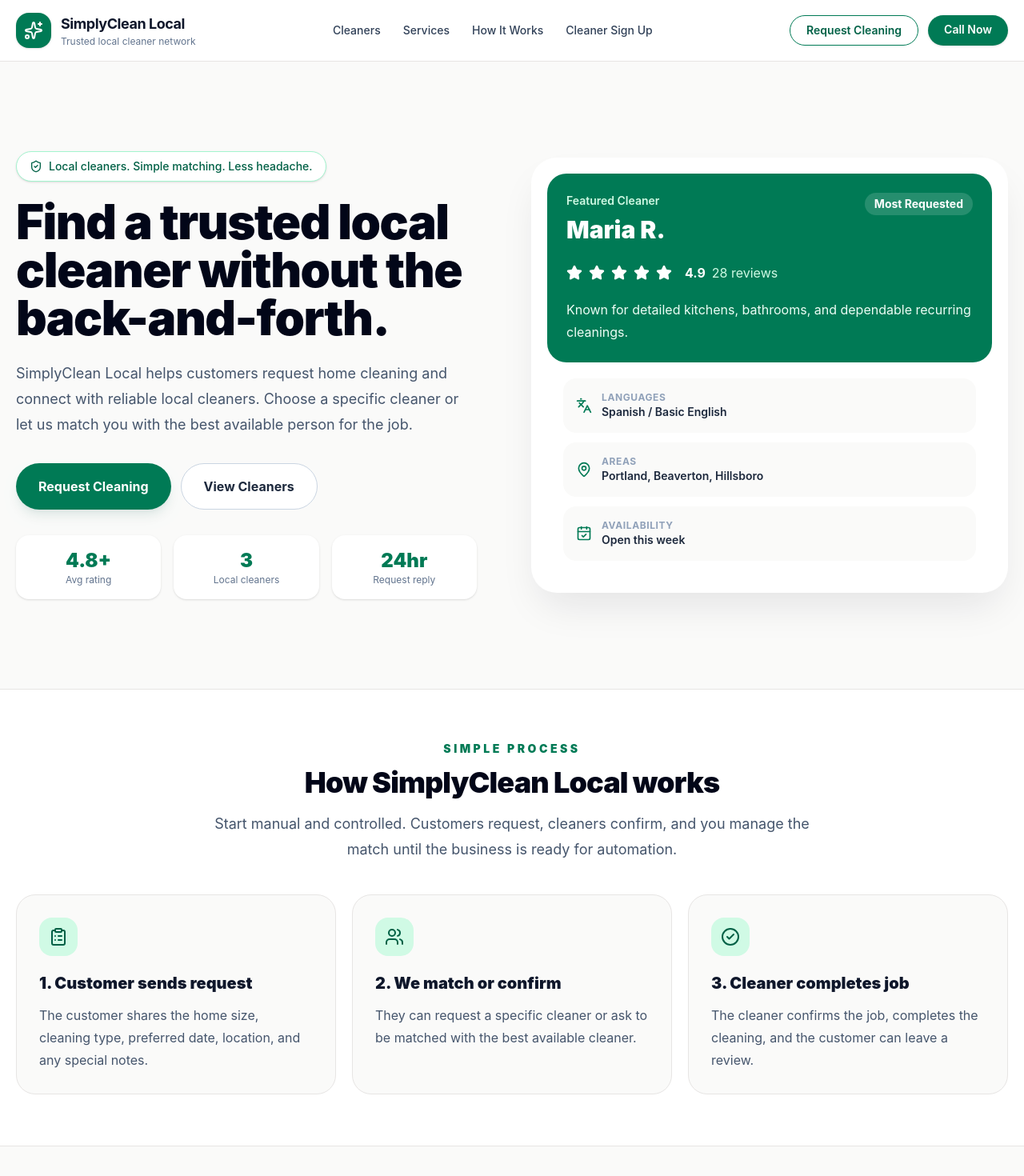
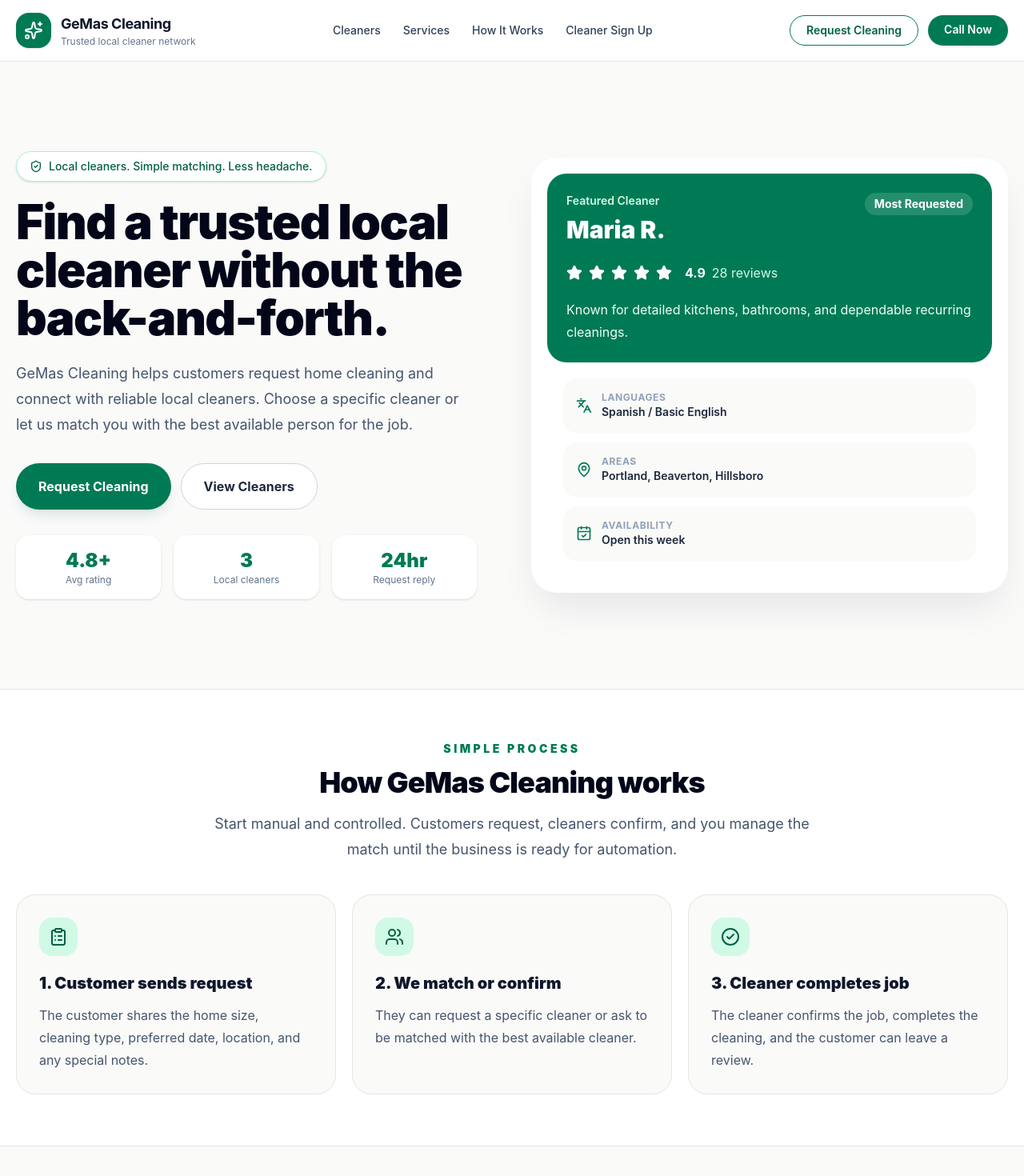
Before and after one commit to FruitfulFounder/simplyclean-local, a React (Vite) app: page / in a window 1280 px wide. Shown: the top 1470 px of the page at 80% size. Built offline with nearby package versions, Linux system fonts and the light colour scheme.

Commit message:
Update website name to GeMas Cleaning

```diff
--- a/src/App.jsx
+++ b/src/App.jsx
@@ -119,7 +119,7 @@ function App() {
               <Sparkles className="h-6 w-6" />
             </div>
             <div className="text-left">
-              <p className="text-lg font-bold tracking-tight">SimplyClean Local</p>
+              <p className="text-lg font-bold tracking-tight">GeMas Cleaning</p>
               <p className="text-xs text-slate-500">Trusted local cleaner network</p>
             </div>
           </button>
@@ -170,7 +170,7 @@ function App() {
                 Find a trusted local cleaner without the back-and-forth.
               </h1>
               <p className="mt-6 max-w-xl text-lg leading-8 text-slate-600">
-                SimplyClean Local helps customers request home cleaning and connect with reliable local cleaners. Choose a specific cleaner or let us match you with the best available person for the job.
+                GeMas Cleaning helps customers request home cleaning and connect with reliable local cleaners. Choose a specific cleaner or let us match you with the best available person for the job.
               </p>
               <div className="mt-8 flex flex-col gap-3 sm:flex-row">
                 <button onClick={() => scrollTo("request")} className="rounded-full bg-emerald-700 px-7 py-4 text-base font-bold text-white shadow-lg shadow-emerald-900/10 hover:bg-emerald-800">
@@ -227,7 +227,7 @@ function App() {
 
         <section id="how-it-works" className="border-y border-stone-200 bg-white py-16">
           <div className="mx-auto max-w-7xl px-5">
-            <SectionHeading eyebrow="Simple process" title="How SimplyClean Local works" description="Start manual and controlled. Customers request, cleaners confirm, and you manage the match until the business is ready for automation." />
+            <SectionHeading eyebrow="Simple process" title="How GeMas Cleaning works" description="Start manual and controlled. Customers request, cleaners confirm, and you manage the match until the business is ready for automation." />
             <div className="mt-10 grid gap-5 md:grid-cols-3">
               <StepCard icon={<ClipboardList />} title="1. Customer sends request" text="The customer shares the home size, cleaning type, preferred date, location, and any special notes." />
               <StepCard icon={<Users />} title="2. We match or confirm" text="They can request a specific cleaner or ask to be matched with the best available cleaner." />
@@ -382,7 +382,7 @@ function App() {
                 </label>
               </div>
               <button className="mt-6 w-full rounded-full bg-slate-950 px-7 py-4 text-base font-black text-white hover:bg-slate-800">
-                Apply to Join SimplyClean Local
+                Apply to Join GeMas Cleaning
               </button>
             </form>
           </div>
@@ -395,7 +395,7 @@ function App() {
             <div className="flex items-center gap-3">
               <div className="flex h-10 w-10 items-center justify-center rounded-2xl bg-emerald-600"><Sparkles className="h-5 w-5" /></div>
               <div>
-                <p className="font-black">SimplyClean Local</p>
+                <p className="font-black">GeMas Cleaning</p>
                 <p className="text-sm text-slate-400">Trusted local cleaner network</p>
               </div>
             </div>
@@ -407,7 +407,7 @@ function App() {
             <p className="font-bold">Contact</p>
             <div className="mt-4 grid gap-3 text-sm text-slate-400">
               <p className="flex items-center gap-2"><Phone className="h-4 w-4" /> (503) 555-0125</p>
-              <p className="flex items-center gap-2"><Mail className="h-4 w-4" /> hello@simplycleanlocal.com</p>
+              <p className="flex items-center gap-2"><Mail className="h-4 w-4" /> hello@gemascleaning.com</p>
               <p className="flex items-center gap-2"><MapPin className="h-4 w-4" /> Portland Metro Area</p>
             </div>
           </div>
```
